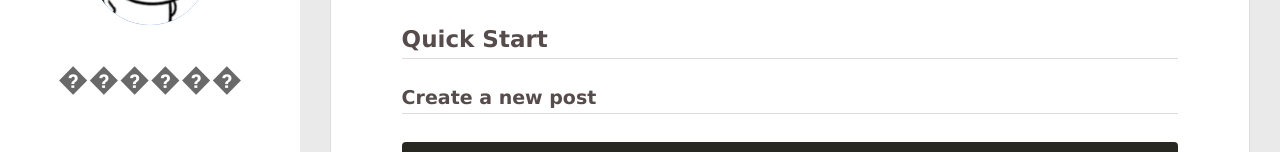
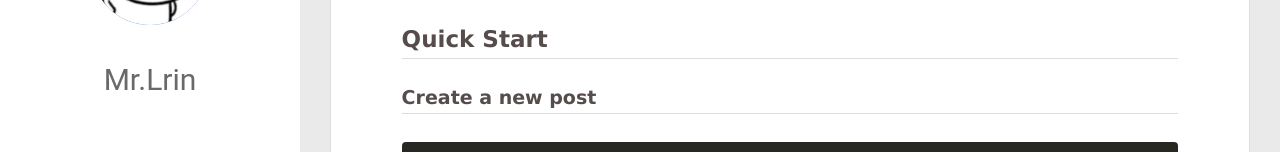
Before and after one commit to Ernestllk/Ernestllk.github.io, a plain HTML site: page 2019/03/12/hello-world/index.html in a window 1280 px wide. Shown: the part 210-362 px from the top of the page. Drawn offline with Linux system fonts and the light colour scheme; no server answers.

Commit message:
Site updated: 2019-03-12 17:57:36

```diff
--- a/2019/03/12/hello-world/index.html
+++ b/2019/03/12/hello-world/index.html
@@ -50,7 +50,7 @@
 			<img src="/assets/img/touxiang.jpg" class="js-avatar">
 		</a>
 		<hgroup>
-		  <h1 class="header-author"><a href="/">������</a></h1>
+		  <h1 class="header-author"><a href="/">Mr.Lrin</a></h1>
 		</hgroup>
 
 
@@ -110,7 +110,7 @@
 				<img src="/assets/img/touxiang.jpg" class="js-avatar">
 			</div>
 			<hgroup>
-			  <h1 class="header-author js-header-author">������</h1>
+			  <h1 class="header-author js-header-author">Mr.Lrin</h1>
 			</hgroup>
 
 
@@ -339,7 +339,7 @@
   <div class="outer">
     <div id="footer-info">
     	<div class="footer-left">
-    		&copy; 2019 ������
+    		&copy; 2019 Mr.Lrin
     	</div>
       	<div class="footer-right">
       		<a href="http://hexo.io/" target="_blank">Hexo</a>  Theme <a href="https://github.com/litten/hexo-theme-yilia" target="_blank">Yilia</a> by Litten
```
Also changed, not shown: 2019/03/12/第一篇博客文章/index.html (+3 -3 lines), archives/2019/03/index.html (+3 -3 lines), archives/2019/index.html (+3 -3 lines), archives/index.html (+3 -3 lines), index.html (+3 -3 lines).
